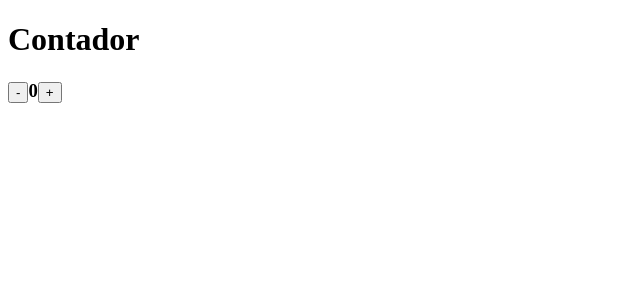
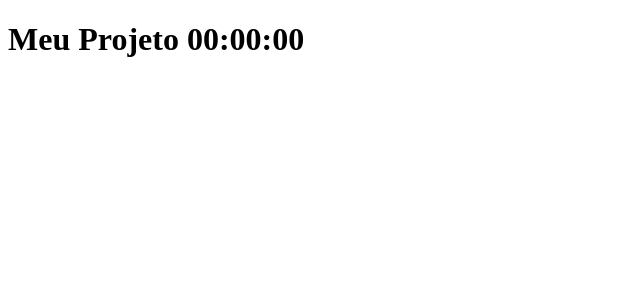
Before and after one commit to YanWallas/curso-react, a React (Create React App) app in the folder meuapp/: page / in a window 1280 px wide. Shown: the top 300 px of the page, without its empty margins (0-640 px from the left). Built offline with nearby package versions, Linux system fonts and the light colour scheme.

Commit message:
Ciclos de vida dos componentes

```diff
--- a/meuapp/src/App.js
+++ b/meuapp/src/App.js
@@ -4,41 +4,31 @@
   constructor(props) {
     super(props);
     this.state = {
-      nome: 'Matheus',
-      contador: 0,
+      hora: '00:00:00',
     };
-
-    this.aumentar = this.aumentar.bind(this);
-    this.diminuir = this.diminuir.bind(this);
   }
 
-  aumentar() {
-    let state = this.state;
-    state.contador += 1;
-    this.setState(state);
+  componentDidMount() {
+    // componente montado....
+    setInterval(() => {
+      this.setState({ hora: new Date().toLocaleTimeString() });
+    }, 1000);
   }
 
-  diminuir() {
-    let state = this.state;
-    if (state.contador === 0) {
-      alert('Opa!! chegou a zero!');
-      return;
-    }
+  componentDidUpdate() {
+    //Verificar update de algum componentDidMount, Quando verifica, pode escolher fazer algo,
+    console.log('Atualizou!!!!');
+  }
 
-    state.contador -= 1;
-    this.setState(state);
+  shouldComponentUpdate() {
+    //return true ou false
+    console.log('OK!!!!');
   }
 
   render() {
     return (
       <div>
-        <h1>Contador</h1>
-
-        <h3>
-          <button onClick={this.diminuir}>-</button>
-          {this.state.contador}
-          <button onClick={this.aumentar}>+</button>
-        </h3>
+        <h1>Meu Projeto {this.state.hora} </h1>
       </div>
     );
   }
```
